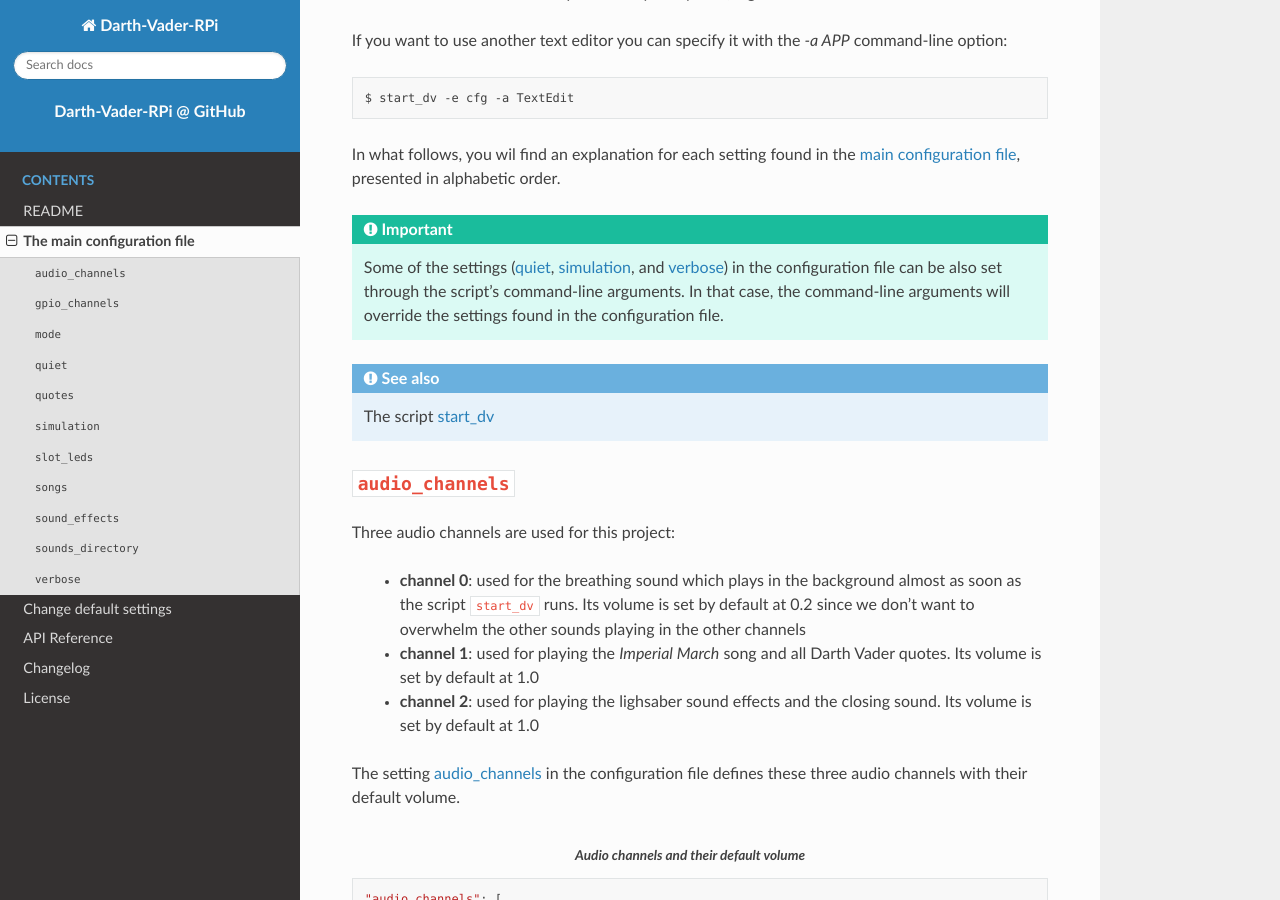
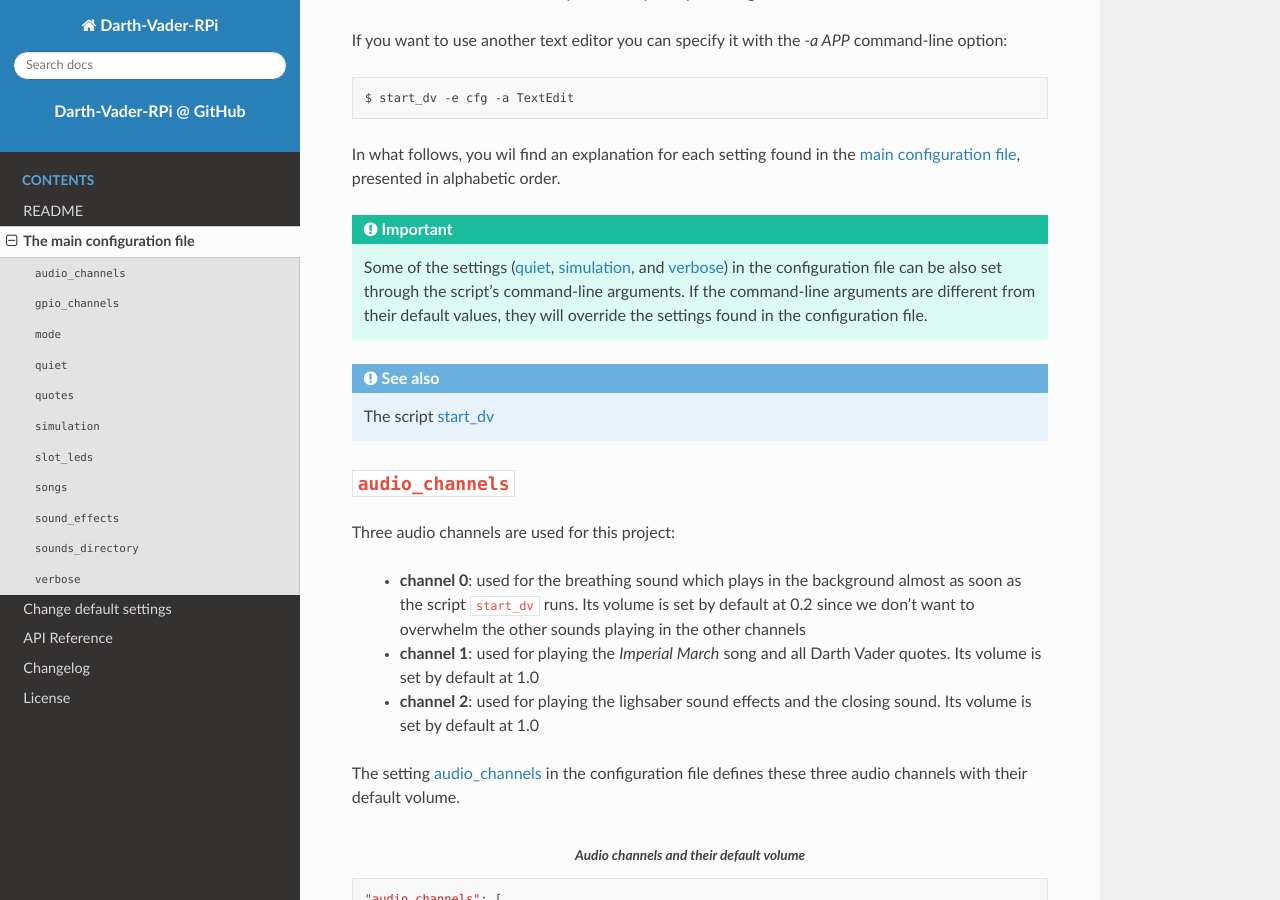
Before and after one commit to raul23/Darth-Vader-RPi, a Sphinx documentation site: the page built from docs/main_config.rst, in a window 1280 px wide and 900 px high, scrolled down 438 px. Built offline with Sphinx 7.4.7 and the Read the Docs theme 2.0.0, drawn with Linux system fonts in a browser that asks for light colours.

Commit message:
Update documentation

```diff
--- a/docs/main_config.rst
+++ b/docs/main_config.rst
@@ -61,8 +61,8 @@ In what follows, you wil find an explanation for each setting found in the
    Some of the settings (`quiet <#quiet-label>`__,
    `simulation <#simulation-label>`__, and `verbose <#verbose-label>`__) in
    the configuration file can be also set through the script's command-line
-   arguments. In that case, the command-line arguments will override the
-   settings found in the configuration file.
+   arguments. If the command-line arguments are different from their default
+   values, they will override the settings found in the configuration file.
 
 .. seealso::
 
```
